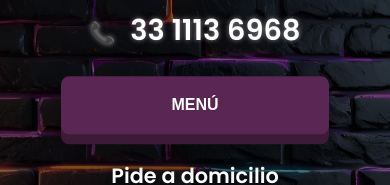
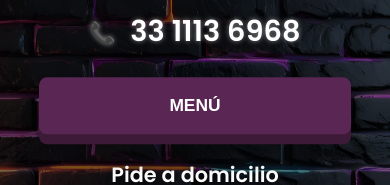
Before and after one commit to ItsKillionaire/Pizzapopan, a plain HTML site: page docs/index.html in a window 390 px wide. Shown: the part 306-491 px from the top of the page. Drawn offline with nearby package versions, Linux system fonts and the light colour scheme.

Commit message:
feat: Adjust menu button size and text for mobile responsiveness

```diff
--- a/docs/index.html
+++ b/docs/index.html
@@ -71,7 +71,7 @@
           <span class="phone-icon">📞</span> 33 1113 6968
         </a>
 
-        <button id="open-menu-btn" class="menu-button" aria-label="Abrir menú">Menú</button>
+        <button id="open-menu-btn" class="menu-button" aria-label="Abrir menú"><span class="menu-button-text">Menú</span></button>
 
         <h2>Pide a domicilio</h2>
         <div class="delivery-options">
--- a/docs/style.css
+++ b/docs/style.css
@@ -190,7 +190,7 @@ h2 {
     padding: 30px 55px;
     border: none;
     border-radius: 8px;
-    font-size: 2.4rem;
+    font-size: 1.8rem; /* Decreased font size significantly */
     font-weight: 700;
     cursor: pointer;
     transition: transform 0.1s ease, box-shadow 0.1s ease;
@@ -201,6 +201,26 @@ h2 {
     width: auto;
     align-self: center;
     animation: float 3s infinite ease-in-out;
+}
+
+.menu-button-text {
+    font-size: 1.872rem; /* Decreased font size significantly */
+}
+
+@keyframes text-shine-animation {
+    0% {
+        text-shadow: none;
+    }
+    20% {
+        text-shadow: 0 0 8px rgba(255, 255, 255, 0.8), 0 0 15px rgba(255, 255, 255, 0.6);
+    }
+    100% {
+        text-shadow: none;
+    }
+}
+
+.menu-button.shine-effect .menu-button-text {
+    animation: text-shine-animation 1.5s forwards;
 }
 
 @keyframes float {
@@ -464,8 +484,12 @@ h2 {
         right: 10px;
     }
     .menu-button {
-        font-size: 1rem;
-        padding: 20px 110px;
+        font-size: 0.968rem; /* 10% bigger */
+        padding: 18.15px 0; /* Remove horizontal padding to let width control */
+        width: 80vw; /* Set a direct width to make it noticeably wider */
+    }
+    .menu-button-text {
+        font-size: 1.089rem; /* 10% bigger */
     }
 }
 
```
